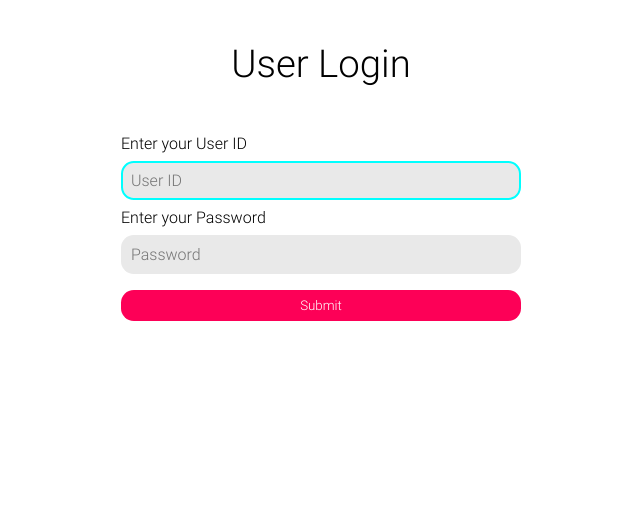
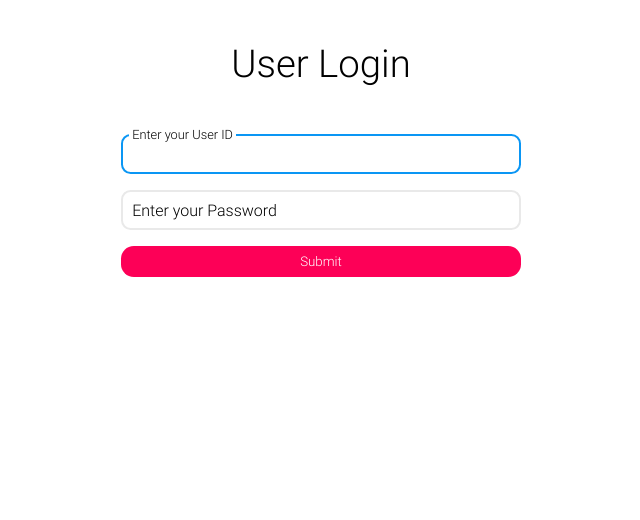
Before and after one commit to kvvs-project/jeevan, a Django app: page /login in a window 1280 px wide. Shown: the part 63-583 px from the top of the page, without its empty margins (319-959 px from the left). Run offline with Django 5.2, Linux system fonts and the light colour scheme.

Commit message:
Update login page with new input box styling

```diff
--- a/Jeevan/static/css/login.css
+++ b/Jeevan/static/css/login.css
@@ -18,28 +18,14 @@
     flex-direction: column;
     justify-content: center;
     align-items: flex-start;
-    gap: 0.5rem;
+    gap: 1rem;
     width: clamp(180px,80vw, 25rem);
     font-size: 1rem;
     padding-bottom: 2rem;
 }
 
-input[type="text"] , input[type="password"]  {
-    padding: 0.5rem;
-    color: black;
-    border: solid rgba(0, 0, 0, 0) 2px;
-    background-color: #e9e9e9;
-    border-radius: 0.8rem;
-    width: inherit;
-    font-size: 1rem;
-    box-sizing: border-box;
-}
-
-input[type="text"]:focus , input[type="password"]:focus {
-    outline: none;
-    border: solid cyan 2px;
-    transition: border 0.5s ease-out;
-    font-size: 1rem;
+.input-box {
+    width: 100%;
 }
 
 .submit{
--- a/Jeevan/templates/login.html
+++ b/Jeevan/templates/login.html
@@ -18,12 +18,18 @@
     <div class="login-container">
         <form action="{% url 'get_login' %}" method="post">
             {% csrf_token %}
-                <div class="login-wrapper">
-                <label for="userName">Enter your User ID</label>
-                <input type="text" id="userName" placeholder="User ID" name="uname" autofocus autocomplete="username" autocapitalize="characters" required/>
-                <label for="password">Enter your Password</label>
-                <input type="password" id="password" placeholder="Password" autocomplete="current-password" name="pass" required/>
+            <div class="login-wrapper">
+                <div class="input-box">
+                    <input type="text" id="userName" placeholder="" name="uname" autofocus autocomplete="username" required/>
+                    <label for="userName" class="input-label">Enter your User ID</label>
+                </div>
+                <div class="input-box">
+                    <input type="password" id="password" placeholder="" autocomplete="current-password" name="pass" required/>
+                    <label for="password" class="input-label">Enter your Password</label>
+                </div>
+                {% if message %}
                 <div class="msg">{{message}}</div>
+                {% endif %}
                 <button type="submit" class="submit">Submit</button>
             </div>
         </form>
```
